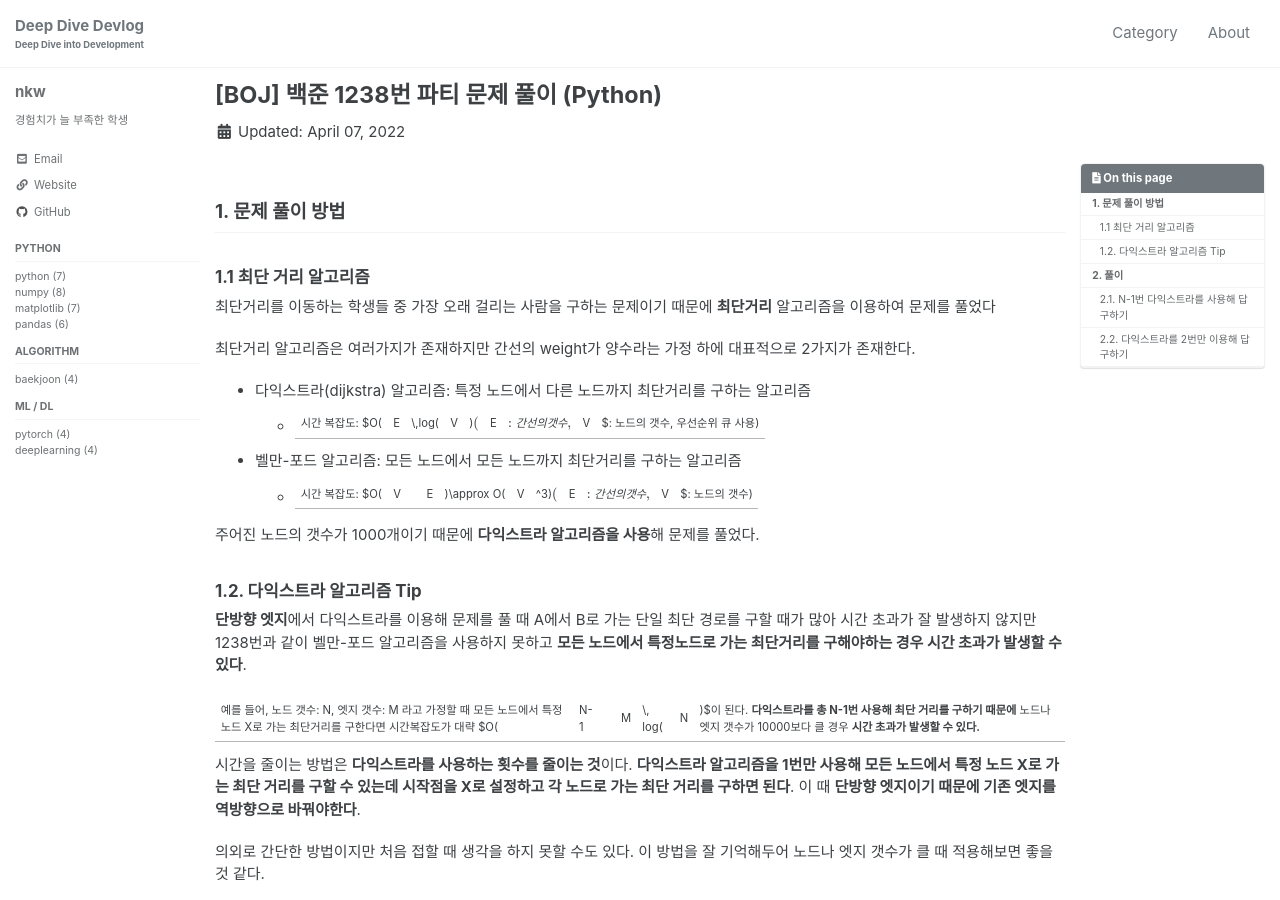
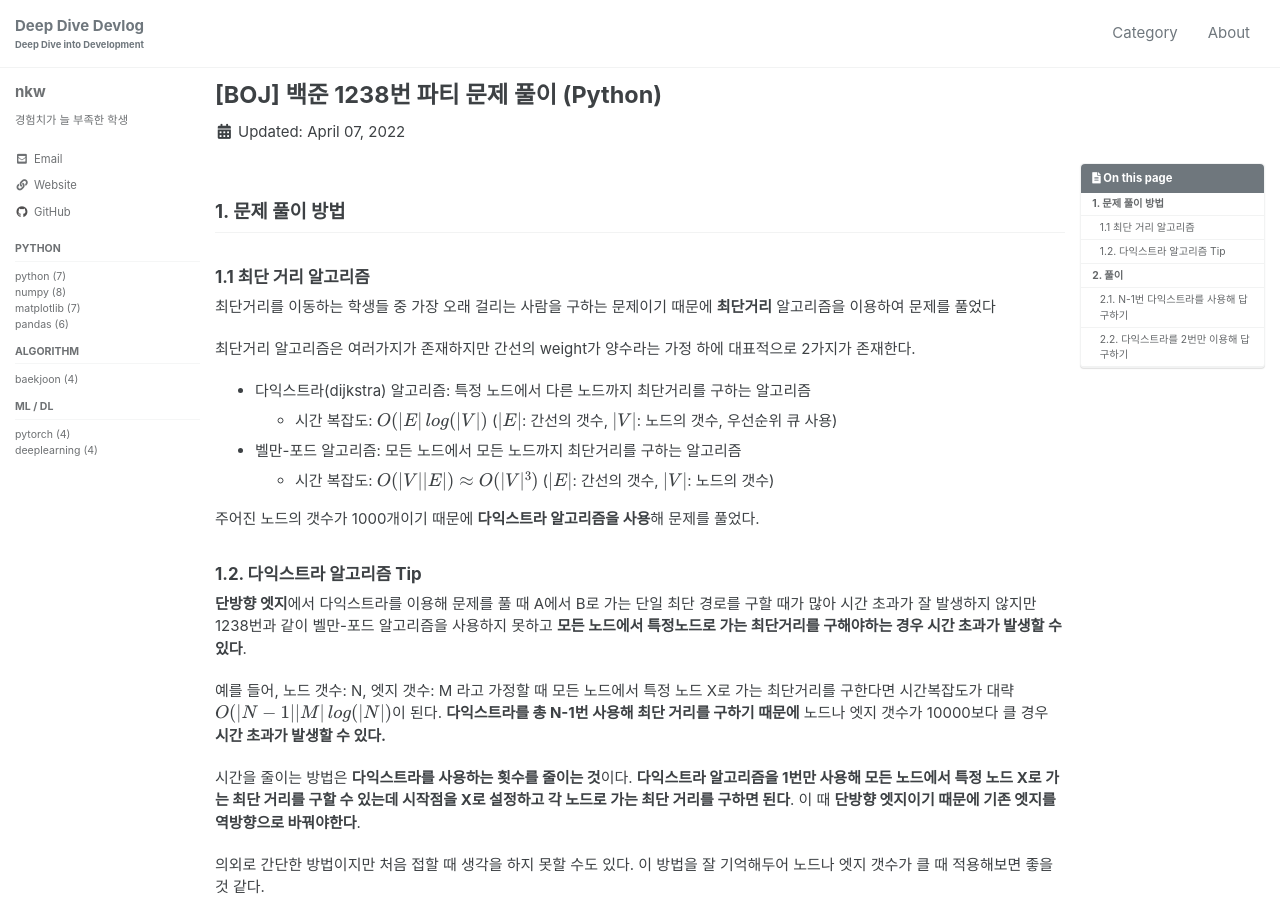
Before and after one commit to nkw011/nkw011.github.io, a Jekyll site: the page built from _posts/2022-04-07-baekjoon-1238.md, in a window 1280 px wide and 900 px high. Built offline with Jekyll 4.4.1, drawn with Linux system fonts in a browser that asks for light colours; cached includes are drawn as plain includes; formulas are drawn with MathJax 3; comment, search, counter and statistics services are not loaded.

```diff
--- a/_posts/2022-04-07-baekjoon-1238.md
+++ b/_posts/2022-04-07-baekjoon-1238.md
@@ -24,9 +24,9 @@ sidebar:
 최단거리 알고리즘은 여러가지가 존재하지만 간선의 weight가 양수라는 가정 하에 대표적으로 2가지가 존재한다.
 
 - 다익스트라(dijkstra) 알고리즘: 특정 노드에서 다른 노드까지 최단거리를 구하는 알고리즘
-    - 시간 복잡도:  $O(|E|\,log(|V|)$ ($|E|$: 간선의 갯수, $|V|$: 노드의 갯수, 우선순위 큐 사용)
+    - 시간 복잡도:  $O(\|E\|\,log(\|V\|)$ ($\|E\|$: 간선의 갯수, $\|V\|$: 노드의 갯수, 우선순위 큐 사용)
 - 벨만-포드 알고리즘: 모든 노드에서 모든 노드까지 최단거리를 구하는 알고리즘
-    - 시간 복잡도: $O(|V||E|)\approx O(|V|^3)$ ($|E|$: 간선의 갯수, $|V|$: 노드의 갯수)
+    - 시간 복잡도: $O(\|V\|\|E\|)\approx O(\|V\|^3)$ ($\|E\|$: 간선의 갯수, $\|V\|$: 노드의 갯수)
 
 주어진 노드의 갯수가 1000개이기 때문에 **다익스트라 알고리즘을 사용**해 문제를 풀었다.
 
@@ -34,7 +34,7 @@ sidebar:
 
 **단방향 엣지**에서 다익스트라를 이용해 문제를 풀 때 A에서 B로 가는 단일 최단 경로를 구할 때가 많아 시간 초과가 잘 발생하지 않지만 1238번과 같이 벨만-포드 알고리즘을 사용하지 못하고 **모든 노드에서 특정노드로 가는 최단거리를 구해야하는 경우 시간 초과가 발생할 수 있다**.
 
-예를 들어, 노드 갯수: N, 엣지 갯수: M 라고 가정할 때 모든 노드에서 특정 노드 X로 가는 최단거리를 구한다면 시간복잡도가 대략 $O(|N-1||M|\, log(|N|)$이 된다. **다익스트라를 총 N-1번 사용해 최단 거리를 구하기 때문에** 노드나 엣지 갯수가 10000보다 클 경우 **시간 초과가 발생할 수 있다.**
+예를 들어, 노드 갯수: N, 엣지 갯수: M 라고 가정할 때 모든 노드에서 특정 노드 X로 가는 최단거리를 구한다면 시간복잡도가 대략 $O(\|N-1\|\|M\|\, log(\|N\|)$이 된다. **다익스트라를 총 N-1번 사용해 최단 거리를 구하기 때문에** 노드나 엣지 갯수가 10000보다 클 경우 **시간 초과가 발생할 수 있다.**
 
 시간을 줄이는 방법은 **다익스트라를 사용하는 횟수를 줄이는 것**이다. **다익스트라 알고리즘을 1번만 사용해 모든 노드에서 특정 노드 X로 가는 최단 거리를 구할 수 있는데 시작점을 X로 설정하고 각 노드로 가는 최단 거리를 구하면 된다**. 이 때 **단방향 엣지이기 때문에 기존 엣지를 역방향으로 바꿔야한다**.
 
```
